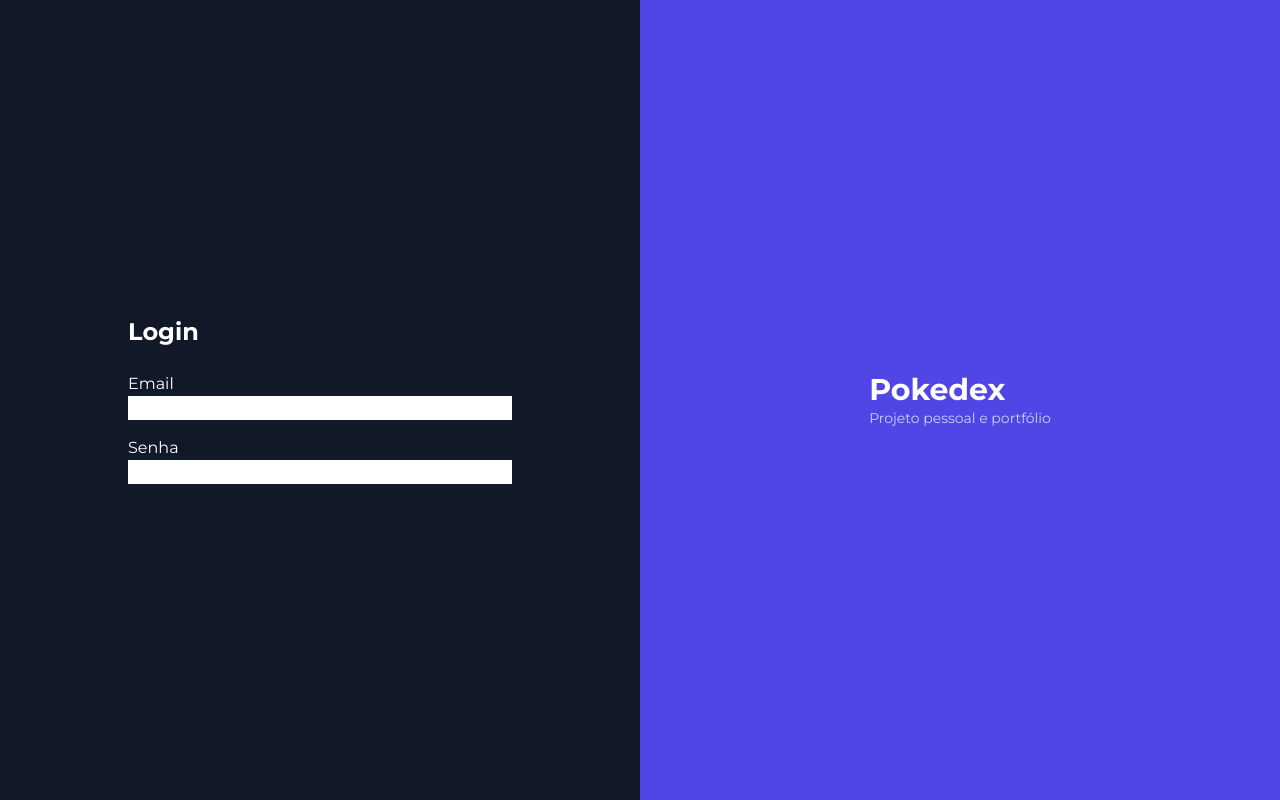
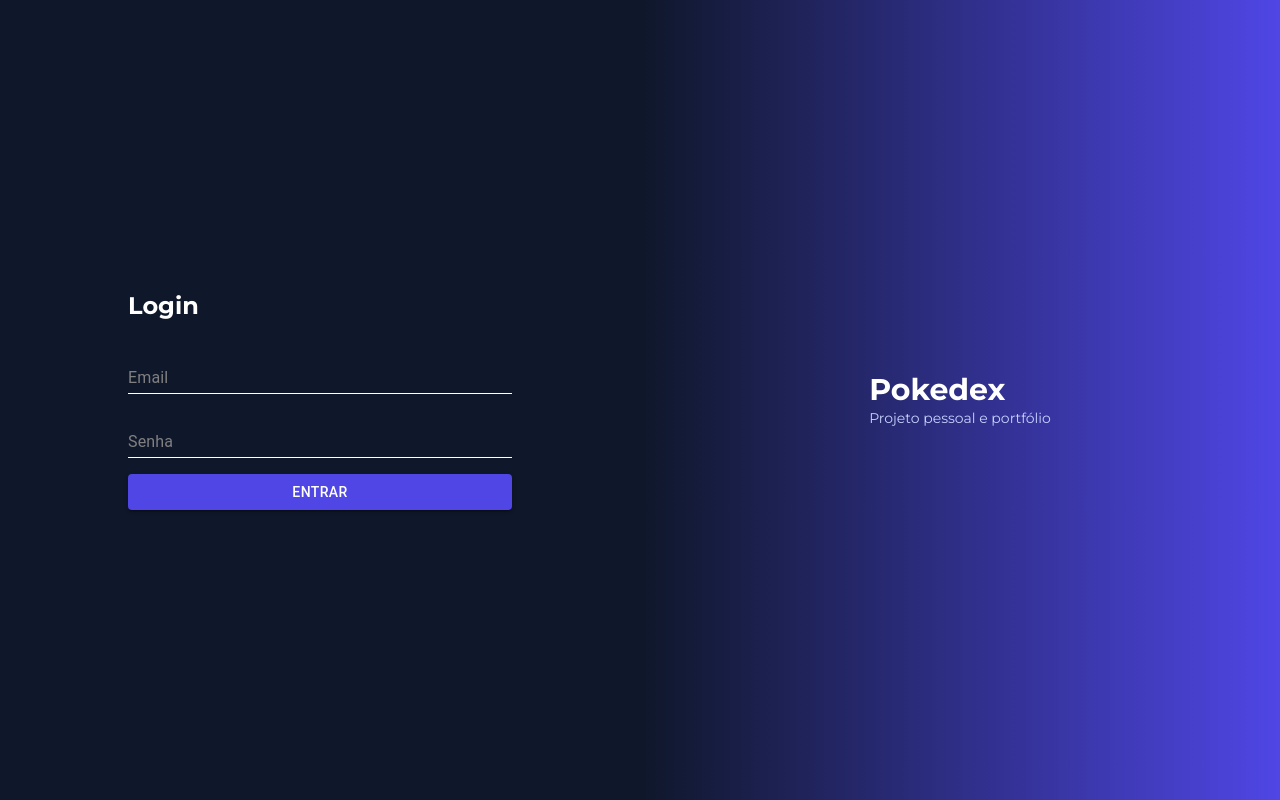
Before and after one commit to Shimamotoo/Pokedex, a React (Vite) app in the folder FrontEnd/: page / in a window 1280 px wide. Built offline with nearby package versions, Linux system fonts and the light colour scheme.

Commit message:
Login UI

```diff
--- a/FrontEnd/package.json
+++ b/FrontEnd/package.json
@@ -10,6 +10,9 @@
     "preview": "vite preview"
   },
   "dependencies": {
+    "@emotion/react": "^11.14.0",
+    "@emotion/styled": "^11.14.1",
+    "@mui/material": "^7.3.7",
     "axios": "^1.13.2",
     "react": "^19.2.0",
     "react-dom": "^19.2.0"
--- a/FrontEnd/src/pages/LoginPage.tsx
+++ b/FrontEnd/src/pages/LoginPage.tsx
@@ -1,30 +1,102 @@
+import { useState } from "react";
+import TextField from '@mui/material/TextField';
+import Button from '@mui/material/Button';
+
 export function LoginPage() {
+
+    const [email, setEmail] = useState("")
+    const [password, setPassword] = useState("");
+    const [emailError, setEmailError] = useState("");
+    const [passwordError, setPasswordError] = useState("");
 
     return(
         <div className="w-full min-h-screen font-sans bg-gray-800">
-            <main className="flex min-h-screen text-white">
+            <main className="flex min-h-screen text-white bg-gradient-to-r from-slate-900 via-slate-900 to-indigo-600">
 
                 {/* Lado esquerdo */}
-                <section className="flex items-center justify-center flex-1 bg-gray-900">
+                <section className="flex items-center justify-center flex-1 ">
                 <div className="w-full max-w-sm">
                     <h1 className="mb-6 text-2xl font-bold">Login</h1>
 
-                    <form className="flex flex-col gap-4">
-                    <div className="flex flex-col">
-                        <label htmlFor="email">Email</label>
-                        <input type="text" id="email" name="email" />
-                    </div>
+                    <form className="flex flex-col gap-4" onSubmit={(e) => {
+                        e.preventDefault();
 
-                    <div className="flex flex-col">
-                        <label htmlFor="password">Senha</label>
-                        <input type="password" id="password" name="password" />
-                    </div>
+                        let hasError = false;
+
+                        if(!email){
+                            setEmailError("Campo de email é obrigatório.");
+                            hasError = true
+                        } else {
+                            setEmailError("");
+                        }
+
+                        if (!password) {
+                            setPasswordError("Campo de senha é obrigatório");
+                            hasError = true;
+                        } else {
+                            setPasswordError("");
+                        }
+
+                        if (hasError) return;
+                    }}>
+                        <div className="flex flex-col">
+                            <TextField
+                                id="email"
+                                label="Email"
+                                variant="standard"
+                                type="text"
+                                fullWidth
+                                value={email}
+                                onChange={(e) => setEmail(e.target.value)}
+                                error={!!emailError}
+                                helperText={emailError}
+                                sx={{
+                                    input: { color: 'white' },
+                                    label: { color: 'gray' },
+                                    '& .MuiInput-underline:before': { borderBottomColor: 'white' },
+                                }}
+                            />
+                        </div>
+
+                        <div className="flex flex-col">
+                            <TextField
+                                id="password"
+                                label="Senha"
+                                variant="standard"
+                                type="password"
+                                fullWidth
+                                value={password}
+                                onChange={(e) => setPassword(e.target.value)}
+                                error={!!passwordError}
+                                helperText={passwordError}
+                                sx={{
+                                    input: { color: 'white' },
+                                    label: { color: 'gray' },
+                                    '& .MuiInput-underline:before': { borderBottomColor: 'white' }
+                                }}
+                            />
+                        </div>
+                        <div>
+                            <Button
+                                type="submit"
+                                variant="contained"
+                                sx={{
+                                    backgroundColor: '#4f46e5',
+                                    '&:hover': {
+                                    backgroundColor: '#4338ca',
+                                    }
+                                }}
+                                fullWidth
+                            >
+                                Entrar
+                            </Button>
+                        </div>
                     </form>
                 </div>
                 </section>
 
                 {/* Lado direito */}
-                <section className="flex items-center justify-center flex-1 bg-indigo-600">
+                <section className="flex items-center justify-center flex-1 ">
                 <header>
                     <h1 className="text-3xl font-bold">Pokedex</h1>
                     <p className="text-sm text-indigo-200 opacity" >Projeto pessoal e portfólio</p>
```
Also changed, not shown: 1 other file (tests, documents, lock files or other folders).
